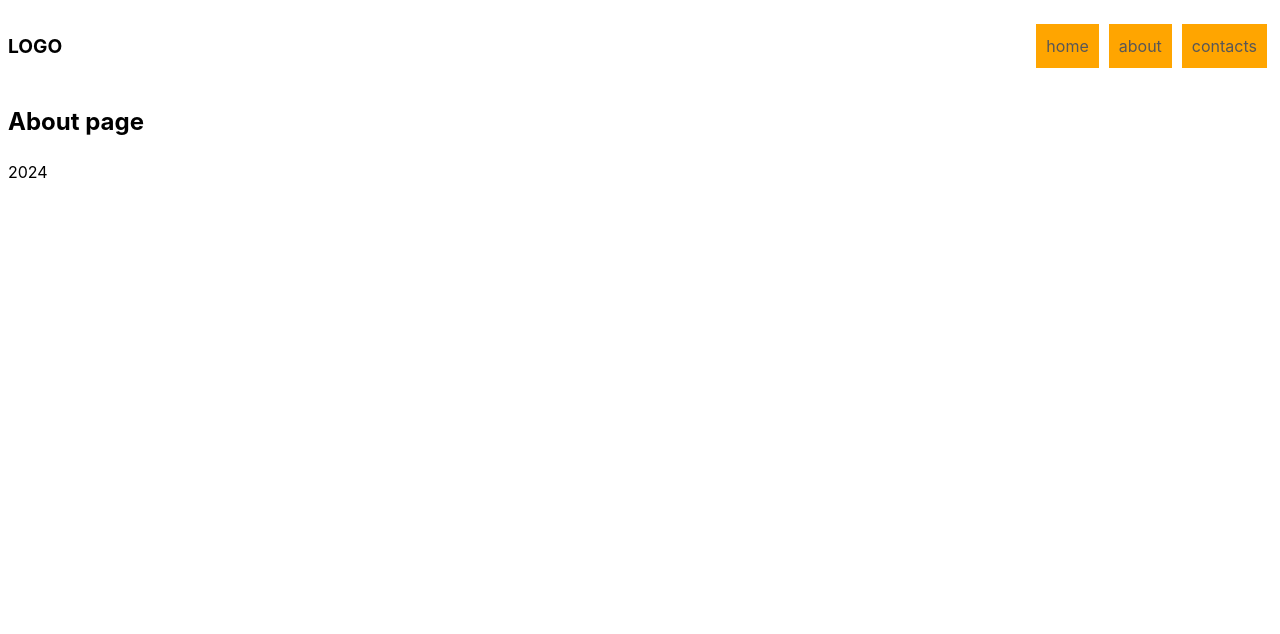
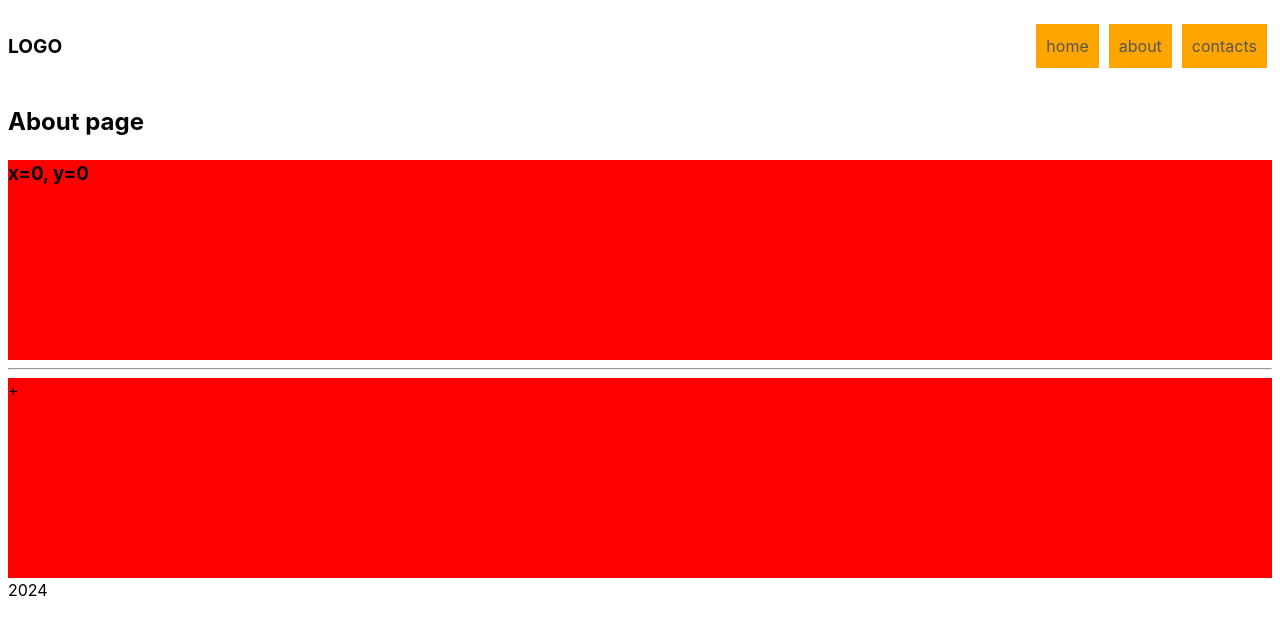
Before and after one commit to Oleksandrenko-Artem/react-app-20-09-2024, a React (Vite) app: page /about in a window 1280 px wide. Shown: the top 634 px of the page. Built offline with nearby package versions, Linux system fonts and the light colour scheme.

Commit message:
Add MouseTracker

```diff
--- /dev/null
+++ b/src/components/MouseTracker/MouseTracker.jsx
@@ -0,0 +1,24 @@
+import { useState } from 'react';
+import PropTypes from 'prop-types';
+
+
+const MouseTracker = (props) => {
+    const { render } = props;
+    const [position, setPosition] = useState({ x: 0, y: 0 });
+    const changePosition = (event) => {
+        setPosition({x: event.nativeEvent.offsetX, y: event.nativeEvent.offsetY})
+    }
+    return (
+        <div style={{ height: '25vh', backgroundColor: 'red', position: 'relative'}} onMouseMove={changePosition}>
+            {render(position)}
+        </div>
+    );
+};
+
+
+MouseTracker.propTypes = {
+    render: PropTypes.func
+};
+
+
+export default MouseTracker;
--- a/src/pages/AboutPage.jsx
+++ b/src/pages/AboutPage.jsx
@@ -1,9 +1,13 @@
+import MouseTracker from "../components/MouseTracker/MouseTracker";
 
 
 const AboutPage = () => {
     return (
         <section>
             <h1>About page</h1>
+            <MouseTracker render={(position) => (<h3>x={position.x}, y={position.y}</h3>)} />
+            <hr />
+            <MouseTracker render={(position)=>(<div style={{position: 'absolute', top: position.y, left: position.x, pointerEvents: 'none'}}>+</div>)}/>
         </section>
     );
 }
```
